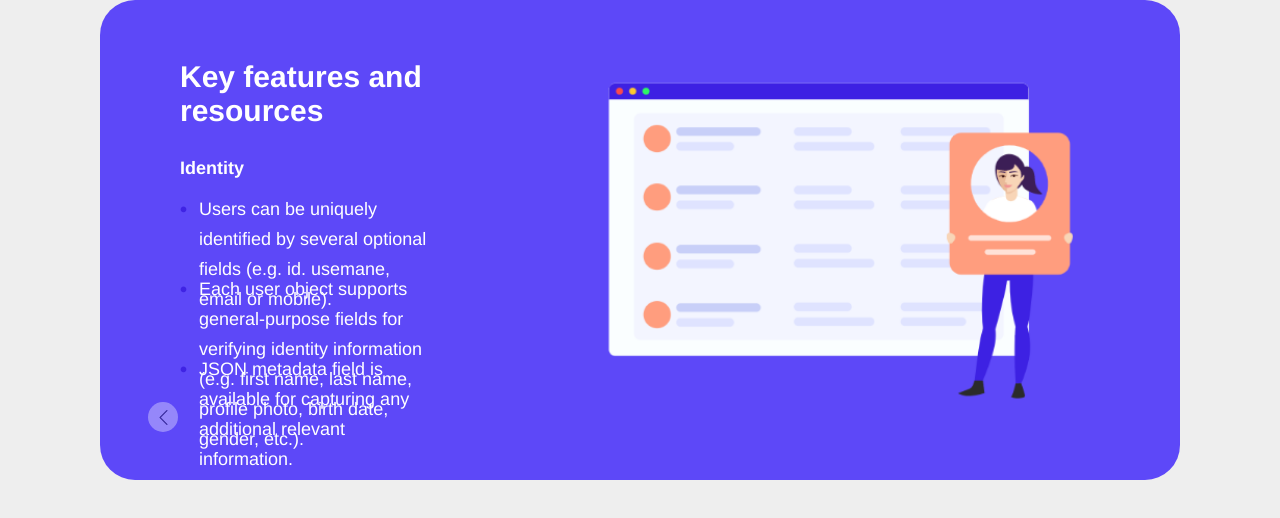
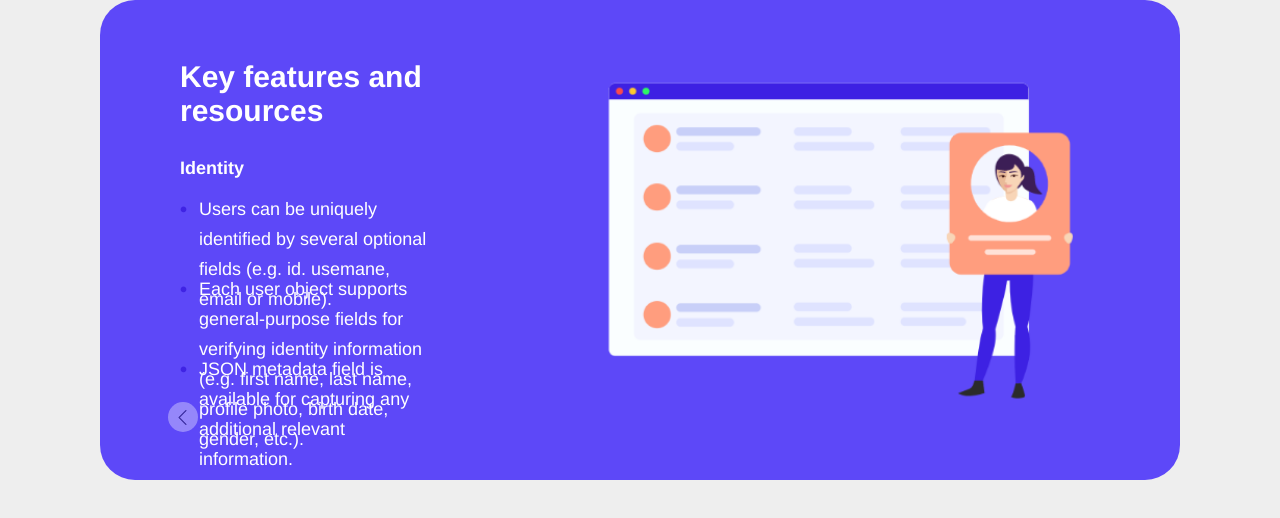
Before and after one commit to ShadmanShafi/slider-component, a React (Create React App) app in the folder slider-component/: page / in a window 1280 px wide. Shown: the top 518 px of the page. Built offline with nearby package versions, Linux system fonts and the light colour scheme.

Commit message:
arrow position

```diff
--- a/slider-component/src/styles.css
+++ b/slider-component/src/styles.css
@@ -98,7 +98,7 @@ body {
   background-color: white;
   position: relative;
   top: 53vh !important;
-  margin: 48vw;
+  margin: 46vw;
   min-height: 30px;
   max-height: 30px;
   min-width: 30px;
@@ -118,7 +118,7 @@ body {
   background-color: white;
   position: relative;
   top: 53vh !important;
-  margin: 3vw;
+  margin: 4.5vw;
   min-height: 30px;
   max-height: 30px;
   min-width: 30px;
```
